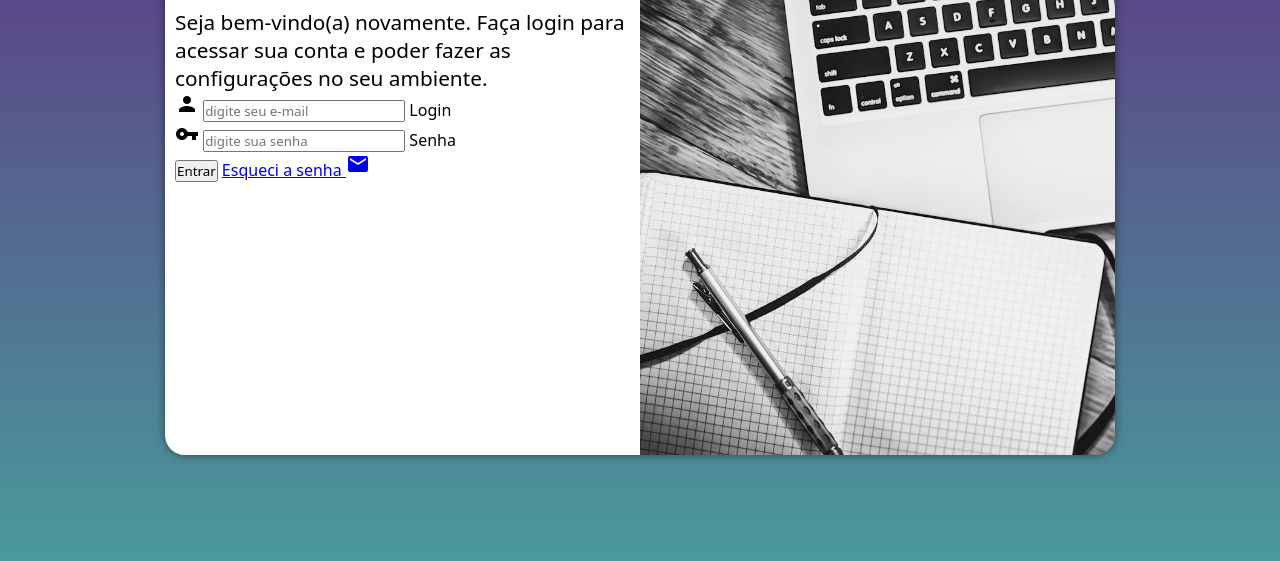
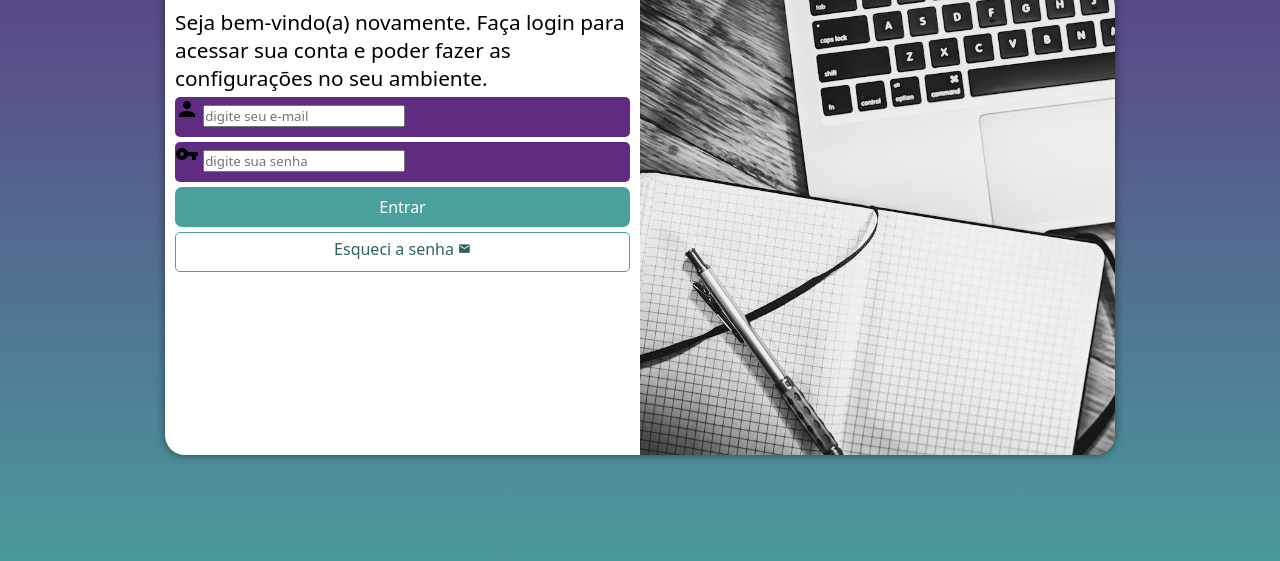
Before and after one commit to Joatanramos/Projeto-login, a plain HTML site: page index.html in a window 1280 px wide. Shown: the part 195-756 px from the top of the page. Drawn offline with Linux system fonts and the light colour scheme.

Commit message:
formatação do formulario

```diff
--- a/estilos/style.css
+++ b/estilos/style.css
@@ -50,3 +50,50 @@ div#formulario > h1 {
 div#formulario > p {
     font-size: 0.8em;
 }
+div.campo > label {
+    display: none;
+}
+
+form > div.campo {
+    background-color: #5f2c82;
+    display: block;
+    width: 100%;
+    height: 40px;
+    border-radius: 5px;
+    margin: 5px 0px;
+}
+
+form > input[type=submit] {
+    display: block;
+    font-size: 1em;
+    width: 100%;
+    height: 40px;
+    background-color: #49a09d;
+    color: white;
+    border: none;
+    border-radius: 7px;
+    cursor: pointer;
+}
+form > input[type=submit]:hover {
+    background-color: #285a58;
+}
+form > a.botao:hover {
+    background-color: #68ddd9;
+}
+form > a.botao {
+    display: block;
+    text-align: center;
+    font-size: 1em;
+    width: 100%;
+    height: 40px;
+    padding-top: 5px;
+    margin-top: 5px;
+    background-color: white;
+    color: #2b6361;
+    border: 1px solid #49a09d;
+    border-radius: 5px;
+    text-decoration: none;
+}
+form > a.botao > i {
+    font-size: 0.8em;
+}
--- a/index.html
+++ b/index.html
@@ -29,7 +29,7 @@
                     <label for="isenha">Senha</label>
                 </div>
                 <input type="submit" value="Entrar">
-                <a href="esqueci.html">Esqueci a senha <i class="material-icons">mail</i></a>
+                <a href="esqueci.html" class="botao">Esqueci a senha <i class="material-icons">mail</i></a>
             </form>
             </div>
         </section>
```
